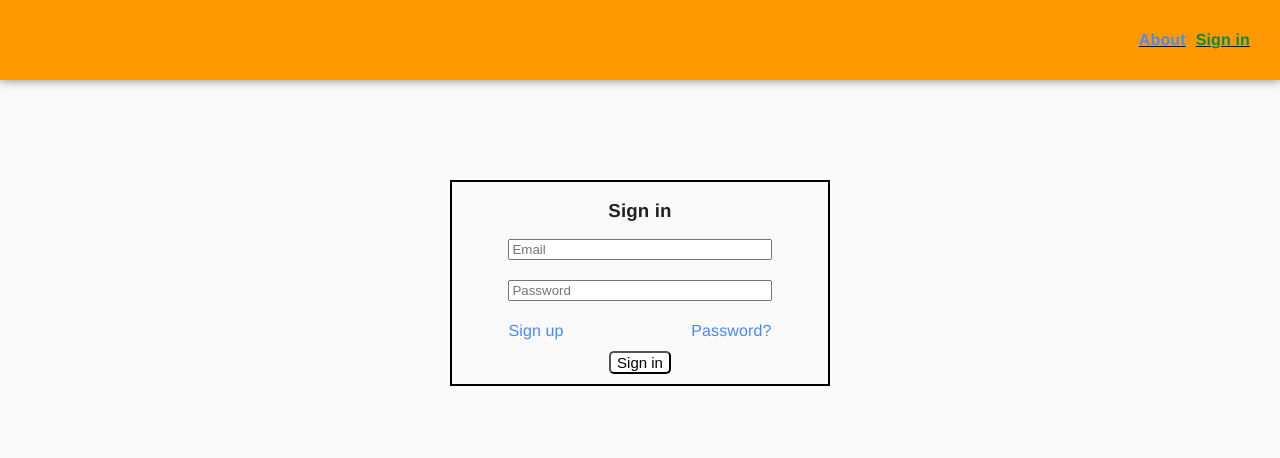
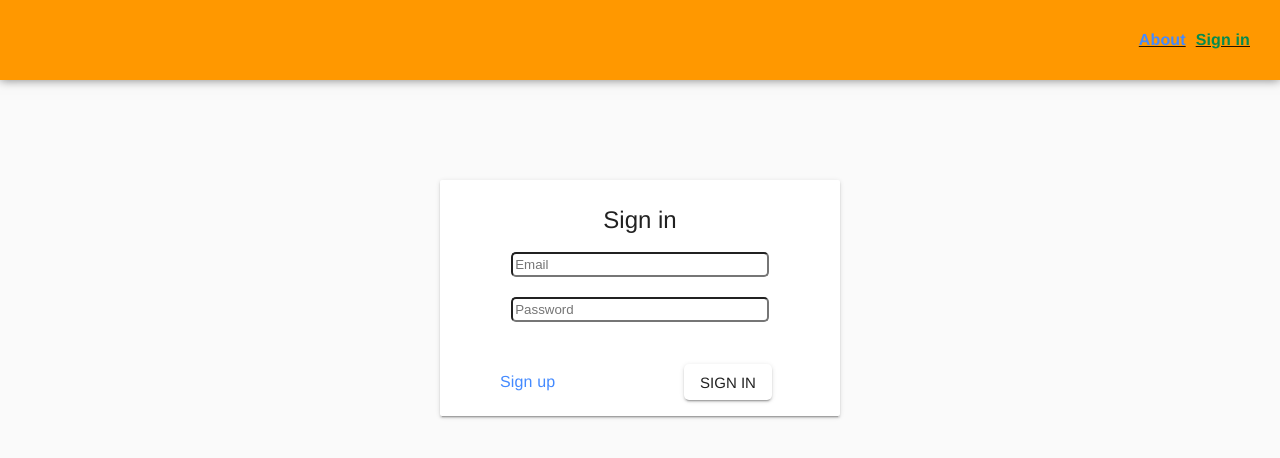
Before and after one commit to mike3293/Projects, a Vue app in the folder surveys/front-end/: page / in a window 1280 px wide. Shown: the top 458 px of the page. Built offline with nearby package versions, Linux system fonts and the light colour scheme.

Commit message:
Add validation to sign-in page

```diff
--- a/surveys/front-end/src/auth/SignIn.vue
+++ b/surveys/front-end/src/auth/SignIn.vue
@@ -1,71 +1,133 @@
 <template>
     <div class="sign-in">
-        <form v-on:submit.prevent="signIn(login, password)" class="sign-in__form">
-            <h3 class="sign-in__title">Sign in</h3>
+        <form novalidate class="sign-in__form" @submit.prevent="validateUser">
+            <md-card>
+                <md-card-header>
+                    <div class="md-title">Sign in</div>
+                </md-card-header>
+
+                <md-card-content class="md-layout md-alignment-center">
                     <input
-                required
-                v-model="login"
                         autocomplete="username"
-                type="email"
+                        v-model="email"
+                        :disabled="isLoading"
                         placeholder="Email"
                         class="sign-in__input"
                     />
+                    <div class="sign-in__errors">
+                        <div v-if="getValidation('email')">
+                            <p class="error" v-if="!$v.email.required">The email is required</p>
+                            <p class="error" v-if="!$v.email.email">Invalid email</p>
+                        </div>
+                    </div>
                     <input
-                required
                         v-model="password"
                         autocomplete="current-password"
                         placeholder="Password"
                         class="sign-in__input"
                         type="password"
                     />
+                    <div class="sign-in__errors">
+                        <div v-if="getValidation('password')">
+                            <p class="error" v-if="!$v.password.required">this field is required</p>
+                            <p
+                                class="error"
+                                v-if="!$v.password.minLenght"
+                            >password must have at least 6 letters.</p>
+                        </div>
+                    </div>
+                </md-card-content>
+
                 <div class="sign-in__links">
                     <router-link to="/sign-up">Sign up</router-link>
-                <router-link to="/">Password?</router-link>
+                    <md-button
+                        type="submit"
+                        class="md-raised"
+                        :disabled="isLoading"
+                        :md-ripple="false"
+                    >Sign in</md-button>
                 </div>
-            <button class="sign-in__button button" :disabled="isLoading">Sign in</button>
+            </md-card>
         </form>
     </div>
 </template>
 
 <style lang="scss" scoped>
 @import "../shared/components/button.css";
+.error {
+    margin: 0;
+    padding: 0;
+    color: red;
+}
 .sign-in {
     &__form {
-        max-width: 380px;
+        max-width: 400px;
         display: block;
-        border: 2px solid black;
         margin: 100px auto;
     }
 
     &__input {
         width: 70%;
-        margin-bottom: 20px;
+        border-radius: 5px;
+        height: 25px;
     }
     &__links {
         margin: auto;
-        margin-bottom: 5px;
+        padding-bottom: 10px;
         width: 70%;
         display: flex;
         justify-content: space-between;
+        align-items: center;
     }
 
-    &__button {
-        margin: 10px auto;
+    &__errors {
+        display: block;
+        height: 20px;
+        line-height: 20px;
+        text-align: left;
+        width: 70%;
+        margin: auto;
     }
 }
 </style>
 
 <script>
+import { required, minLength, email } from "vuelidate/lib/validators";
 import { mapState } from "vuex";
+
 export default {
     name: "sign-in",
     data: function() {
         return {
-            login: "",
+            email: "",
             password: ""
         };
     },
+    validations: {
+        email: {
+            required,
+            email
+        },
+        password: {
+            required,
+            minLenght: minLength(6)
+        }
+    },
     methods: {
+        getValidation(fieldName) {
+            const field = this.$v[fieldName];
+
+            if (field) {
+                return field.$invalid && field.$dirty;
+            }
+        },
+        async validateUser() {
+            this.$v.$touch();
+
+            if (!this.$v.$invalid) {
+                this.signIn(this.email, this.password);
+            }
+        },
         async signIn(...args) {
             try {
                 this.$store.commit("common/setLoading", true);
```
Lines whose indentation alone changed are shown as unchanged.
